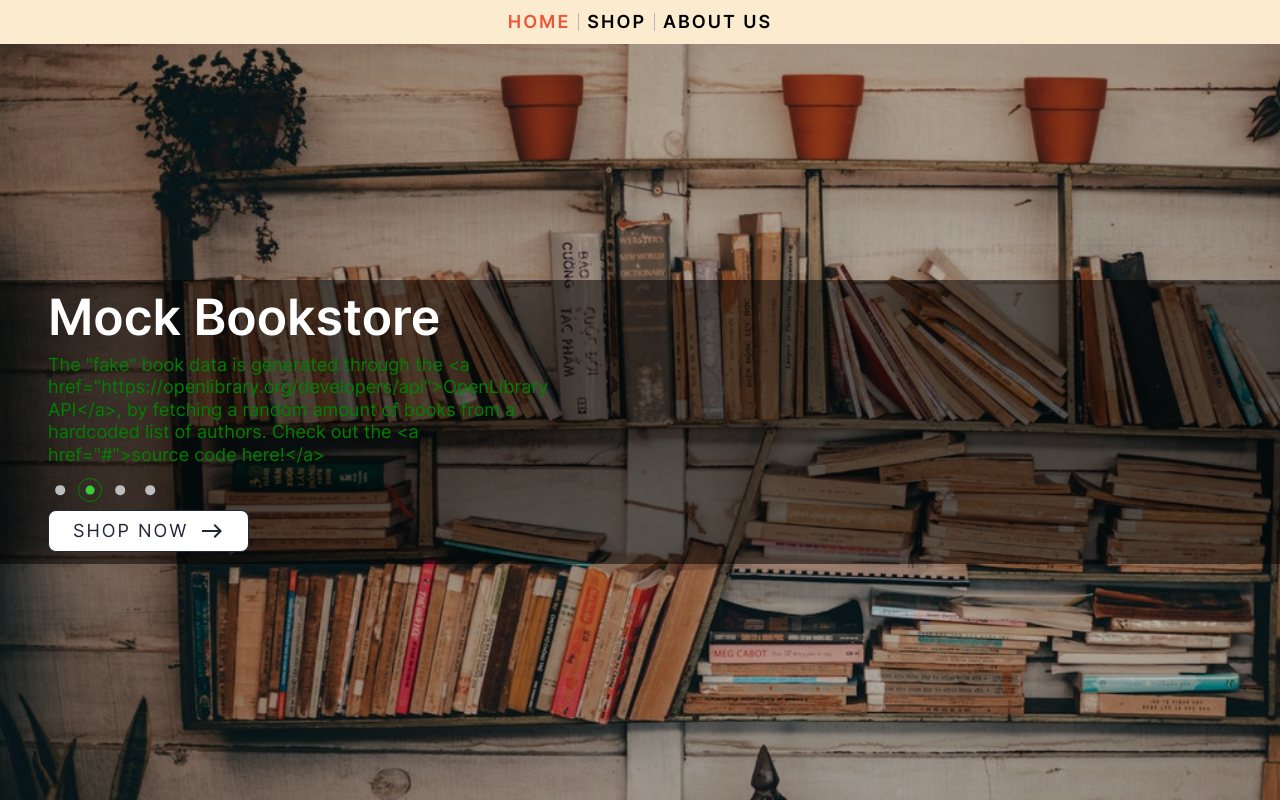
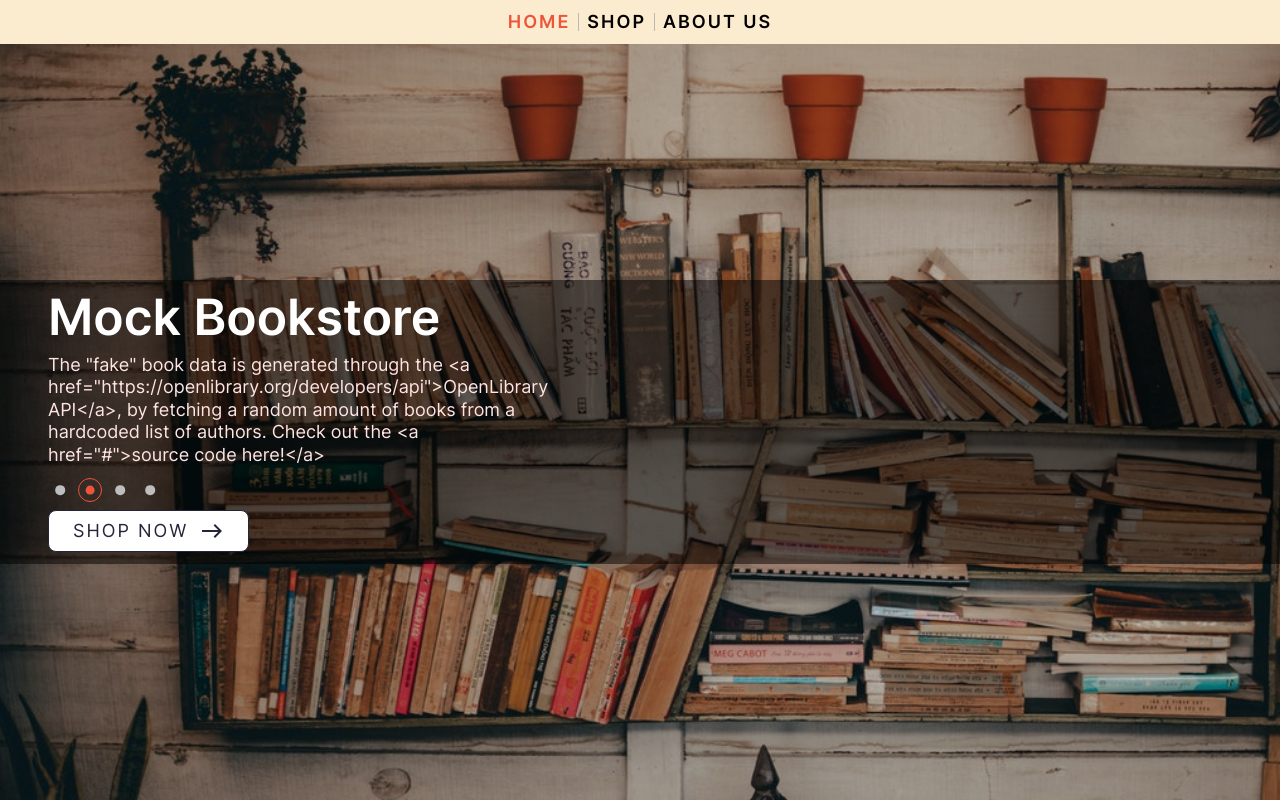
Before and after one commit to Archesper/react-bookstore, a React (Vite) app: page / in a window 1280 px wide. Built offline with nearby package versions, Linux system fonts and the light colour scheme.

Commit message:
Adjust carousel colors

```diff
--- a/src/components/TextCarousel/TextCarousel.module.css
+++ b/src/components/TextCarousel/TextCarousel.module.css
@@ -2,9 +2,18 @@
   margin-top: 12px;
   font-size: 18px;
   line-height: 1.25;
-  color: #393280;
+  color: #ffe4e4;
   min-width: 40vw;
   display: inline-block;
+}
+
+.paragraph a {
+  color: #ED553B;
+  text-decoration: none;
+}
+
+.paragraph a:hover {
+  text-decoration: underline;
 }
 
 .carousel-frame {
@@ -44,17 +53,9 @@
 }
 
 .active-control {
-  border: 1px solid green;
+  border: 1px solid  #ED553B;
 }
 
 .active-control .control-inner-ring {
-  background-color: rgb(54, 208, 54);
+  background-color: #ED553B;
 }
-
-.paragraph:first-child {
-  color: red;
-}
-
-.paragraph:nth-child(2) {
-  color: green;
-}
```
